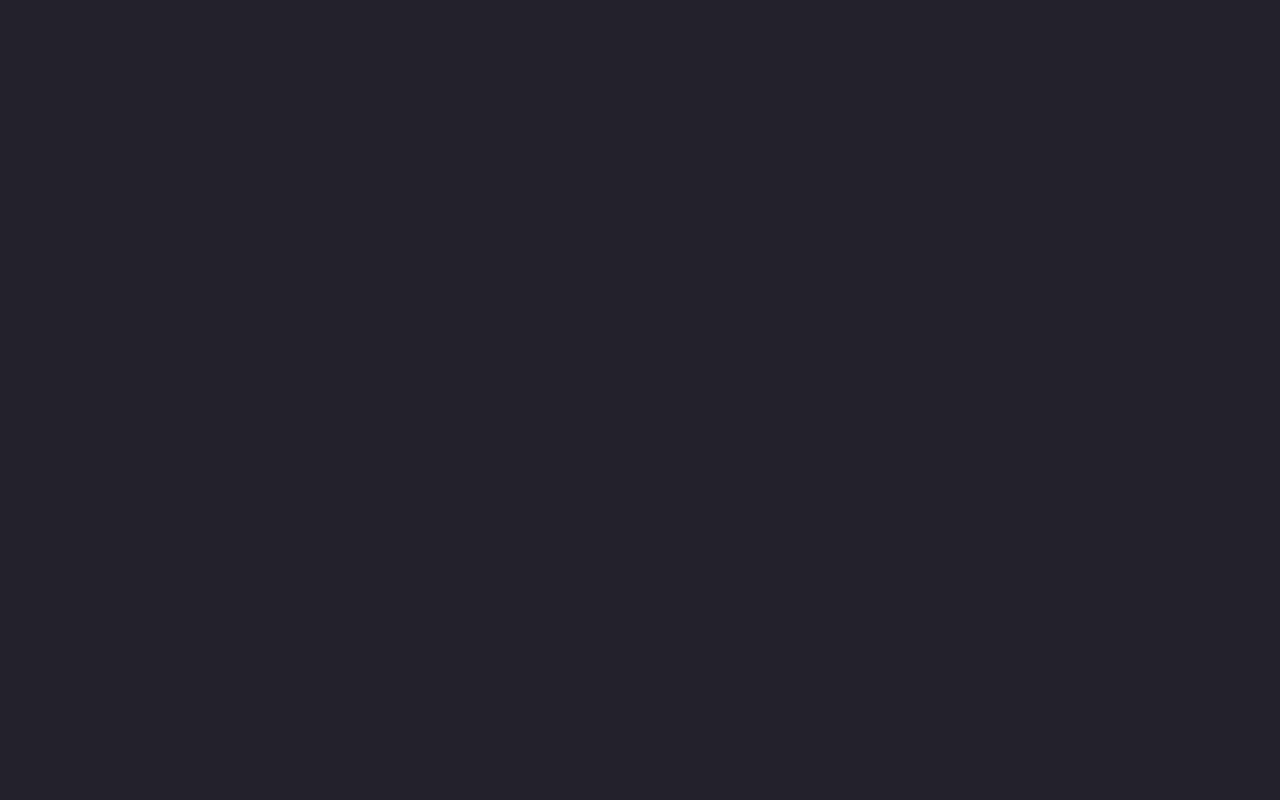
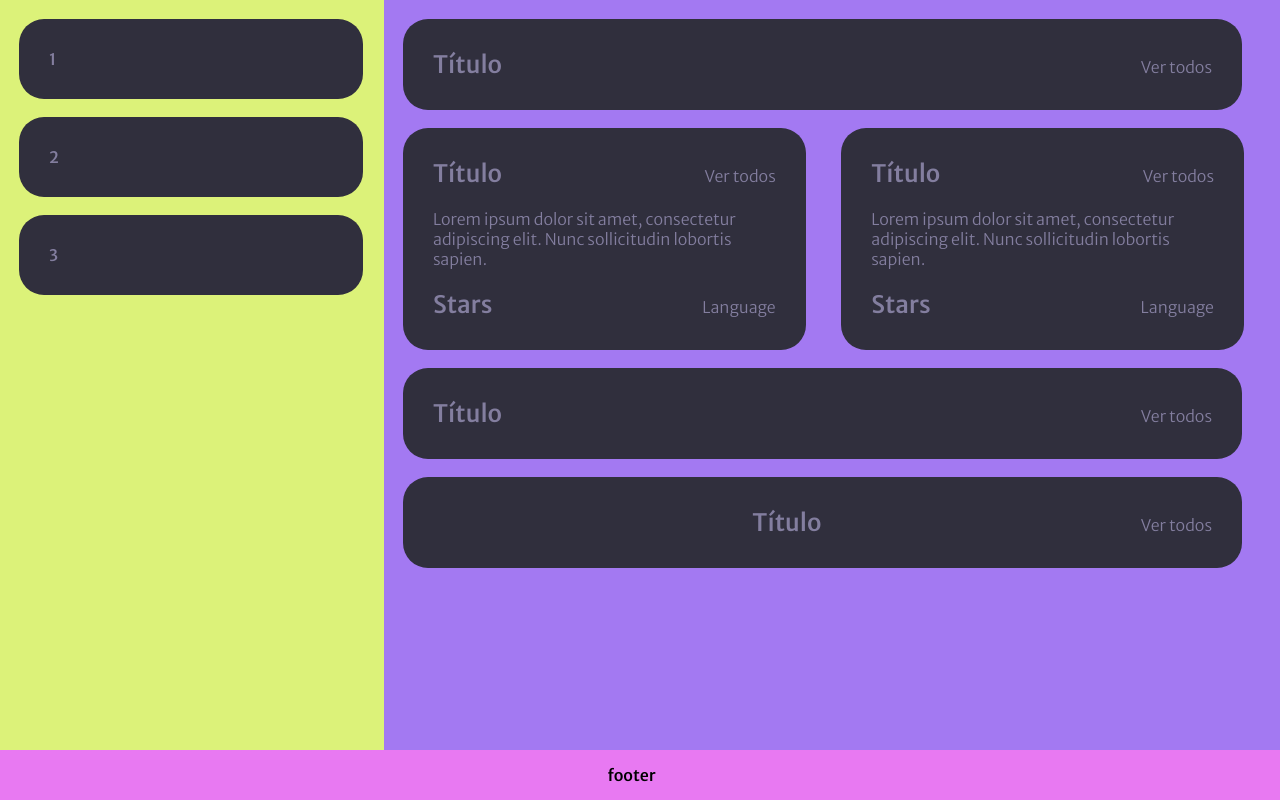
Before and after one commit to GusBordoni/rocket-portfolio, a plain HTML site: page index.html in a window 1280 px wide. Drawn offline with Linux system fonts and the light colour scheme.

Commit message:
first cards setup

```diff
--- a/index.html
+++ b/index.html
@@ -9,8 +9,64 @@
         @import url('https://fonts.googleapis.com/css2?family=Merriweather+Sans:wght@300;500;700&display=swap');
     </style>
     <link rel="stylesheet" href="style.css">
+    <link rel="stylesheet" href="responsive.css">
 </head>
 <body>
-
+    <aside>
+        <div class="card">1</div>
+        <div class="card">2</div>
+        <div class="card">3</div>
+    </aside>
+    <main>
+        <div class="card">
+            <div class="card-header">
+                <span class="card-title">Título</span><span class="card-all">Ver todos</span>
+            </div>
+            <!-- <p>Lorem ipsum dolor sit amet, consectetur adipiscing elit. Nunc sollicitudin lobortis sapien.</p>
+            <div class="card-footer">
+                <span class="card-title">Stars</span><span class="card-all">Language</span>
+            </div> -->
+        </div>
+        <div class="card half-card">
+            <div class="card-header">
+                <span class="card-title">Título</span><span class="card-all">Ver todos</span>
+            </div>
+            <p>Lorem ipsum dolor sit amet, consectetur adipiscing elit. Nunc sollicitudin lobortis sapien.</p>
+            <div class="card-footer">
+                <span class="card-title">Stars</span><span class="card-all">Language</span>
+            </div>
+        </div>
+        <div class="card half-card">
+            <div class="card-header">
+                <span class="card-title">Título</span><span class="card-all">Ver todos</span>
+            </div>
+            <p>Lorem ipsum dolor sit amet, consectetur adipiscing elit. Nunc sollicitudin lobortis sapien.</p>
+            <div class="card-footer">
+                <span class="card-title">Stars</span><span class="card-all">Language</span>
+            </div>
+        </div>
+        <div class="card">
+            <div class="card-header">
+                <span class="card-title">Título</span><span class="card-all">Ver todos</span>
+            </div>
+            <!-- <p>Lorem ipsum dolor sit amet, consectetur adipiscing elit. Nunc sollicitudin lobortis sapien.</p>
+            <div class="card-footer">
+                <span class="card-title">Stars</span><span class="card-all">Language</span>
+            </div> -->
+        </div>
+        <div class="card">
+            <div class="card-header">
+                <img src="" alt="">
+                <span class="card-title">Título</span><span class="card-all">Ver todos</span>
+            </div>
+            <!-- <p>Lorem ipsum dolor sit amet, consectetur adipiscing elit. Nunc sollicitudin lobortis sapien.</p>
+            <div class="card-footer">
+                <span class="card-title">Stars</span><span class="card-all">Language</span>
+            </div> -->
+        </div>
+    </main>
+    <footer>
+        footer
+    </footer>
 </body>
 </html>
--- /dev/null
+++ b/responsive.css
@@ -0,0 +1,17 @@
+@media only screen and (max-width: 768px) {
+    body {
+        grid-template-areas:
+            "aside"
+            "main"
+            "footer";
+        grid-template-rows: auto auto 50px;
+        grid-template-columns: 1fr;
+    }
+    aside {
+        padding-right: 37px;
+    }
+    .half-card {
+        width: 100%;
+        margin: 0;
+    }
+}
--- a/style.css
+++ b/style.css
@@ -5,6 +5,104 @@
     --bg-techs: #CB92B1;
 }
 
+* {
+    box-sizing: border-box;
+    margin: 0;
+    padding: 0;
+    font-family: 'Merriweather Sans', sans-serif;
+}
+
+html {
+    height: 100%;
+    /* overflow-y:scroll; */
+/*     overflow: hidden;
+    scrollbar-gutter: stable; */
+    width: 100vw;
+    overflow-x:hidden;
+
+  }
+
 body {
     background-color: var(--body-bg-color);
+    min-height: 100%;
+    display: grid;
+    grid-template-areas:
+        "aside main"
+        "footer footer";
+    grid-template-rows: 1fr 50px;
+    grid-template-columns: 30fr 70fr;
 }
+
+aside {
+    background-color: #dcf279;
+    grid-area: aside;
+    display: flex;
+    flex-direction: column;
+    padding: 20px;
+    gap: 20px;
+}
+
+main {
+    background-color: #a379f2;
+    grid-area: main;
+    padding: 20px 37px 20px 20px;
+    display: flex;
+    gap: 20px;
+    align-content: start;
+    flex-wrap: wrap;
+    justify-content: space-between;
+}
+
+footer {
+    background-color: #e879f2;
+    grid-area: footer;
+    display: flex;
+    justify-content: center;
+    align-items: center;
+    padding: 20px 37px 20px 20px;
+}
+
+.card {
+    background-color: var(--bg-cards);
+    /* height: 250px; */
+    width: 100%;
+    color: var(--text-color);
+    border-radius: 25px;
+    padding: 30px;
+    display: flex;
+    flex-direction: column;
+    gap: 20px;
+    margin: -1px;
+}
+
+.half-card {
+    width: 48%;
+}
+
+.card p {
+    font-weight: 300;
+}
+
+.card-header {
+    display: flex;
+    width: 100%;
+    justify-content: space-between;
+    align-items: baseline;
+}
+
+.card-title {
+    font-size: 1.5em;
+    font-weight: 500;
+}
+
+.card-all {
+    font-size: 1em;
+    font-weight: 300;
+}
+
+.card-footer {
+    display: flex;
+    width: 100%;
+    justify-content: space-between;
+    align-items: baseline;
+}
```
